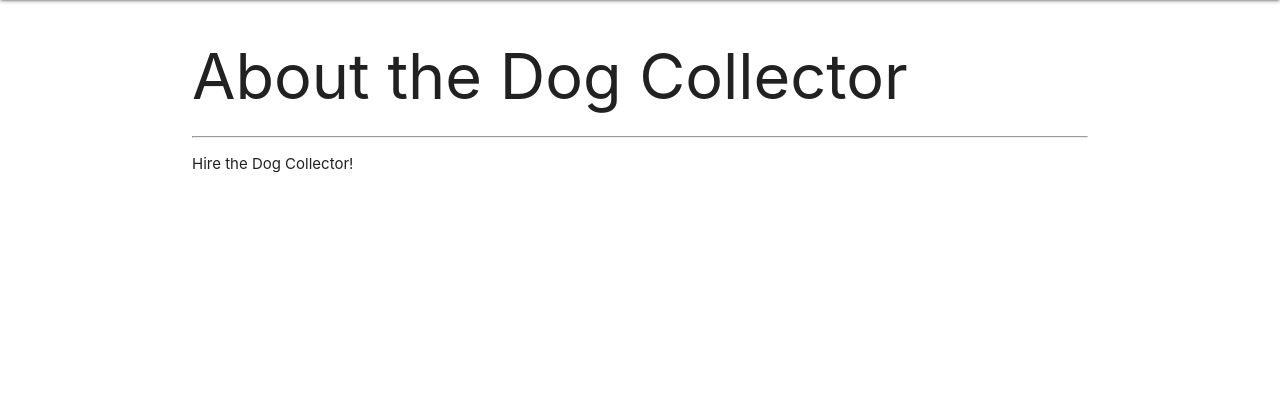
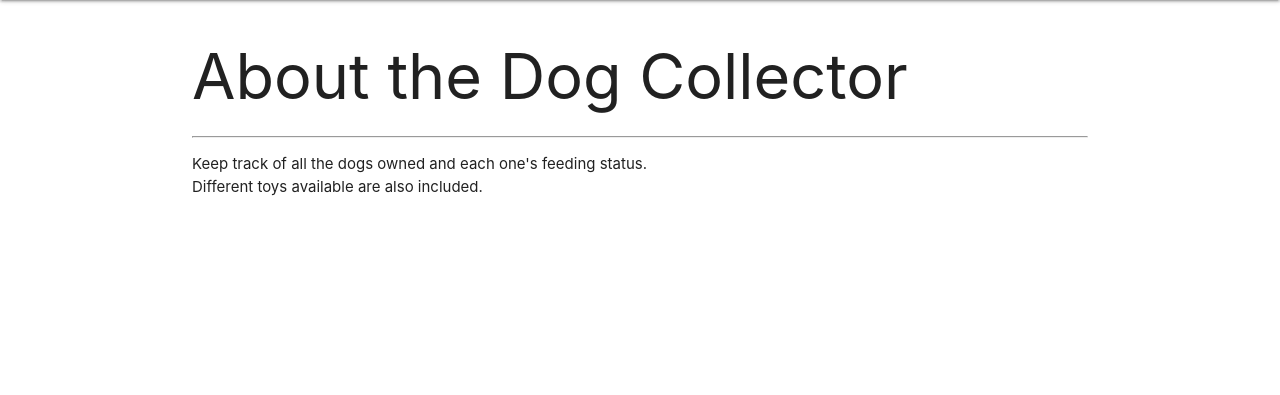
Before and after one commit to charanskumar/dogcollector, a Django app: page /about/ in a window 1280 px wide. Shown: the part 64-459 px from the top of the page. Run offline with Django 4.2, Linux system fonts and the light colour scheme.

Commit message:
Make last changes

```diff
--- a/main_app/templates/about.html
+++ b/main_app/templates/about.html
@@ -3,6 +3,7 @@
 
     <h1>About the Dog Collector</h1>
     <hr>
-    <p>Hire the Dog Collector!</p>
+    <p>Keep track of all the dogs owned and each one's feeding status. <br>
+        Different toys available are also included.</p>
 
 {% endblock %}
```
